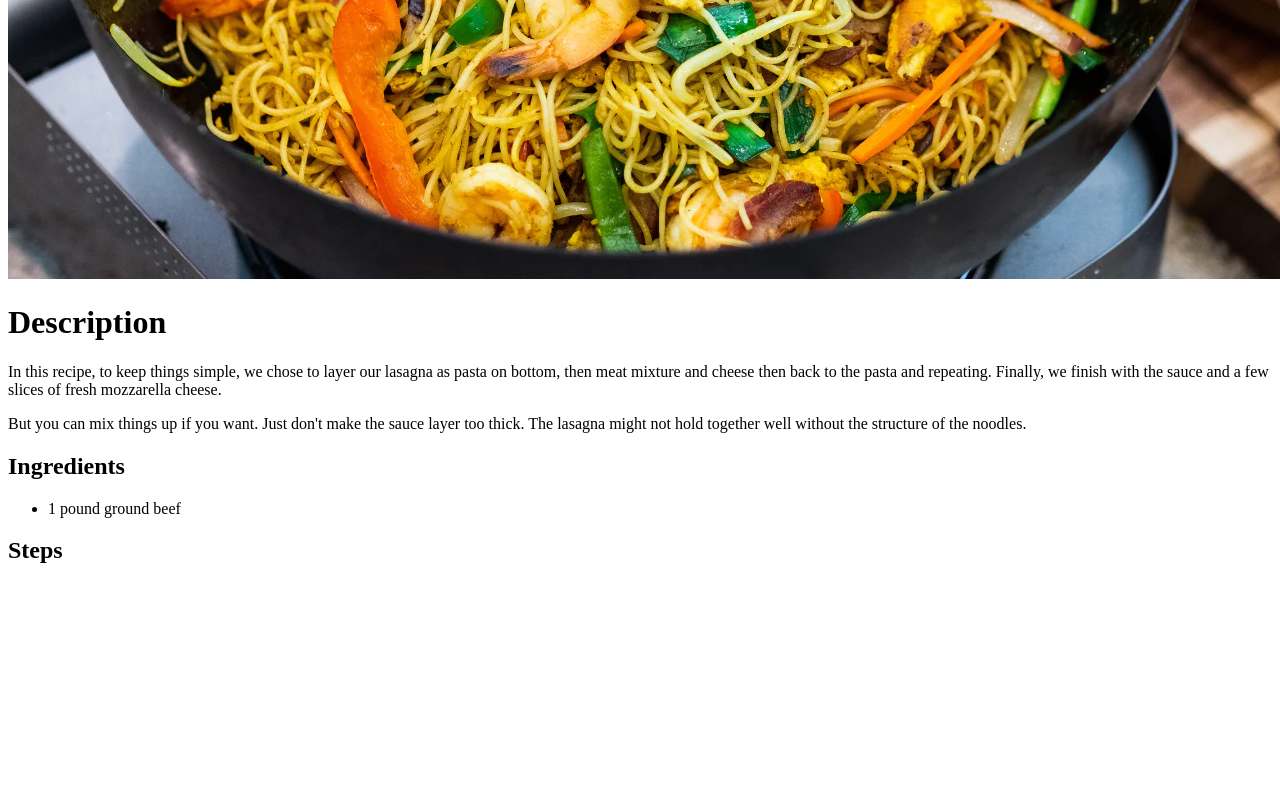
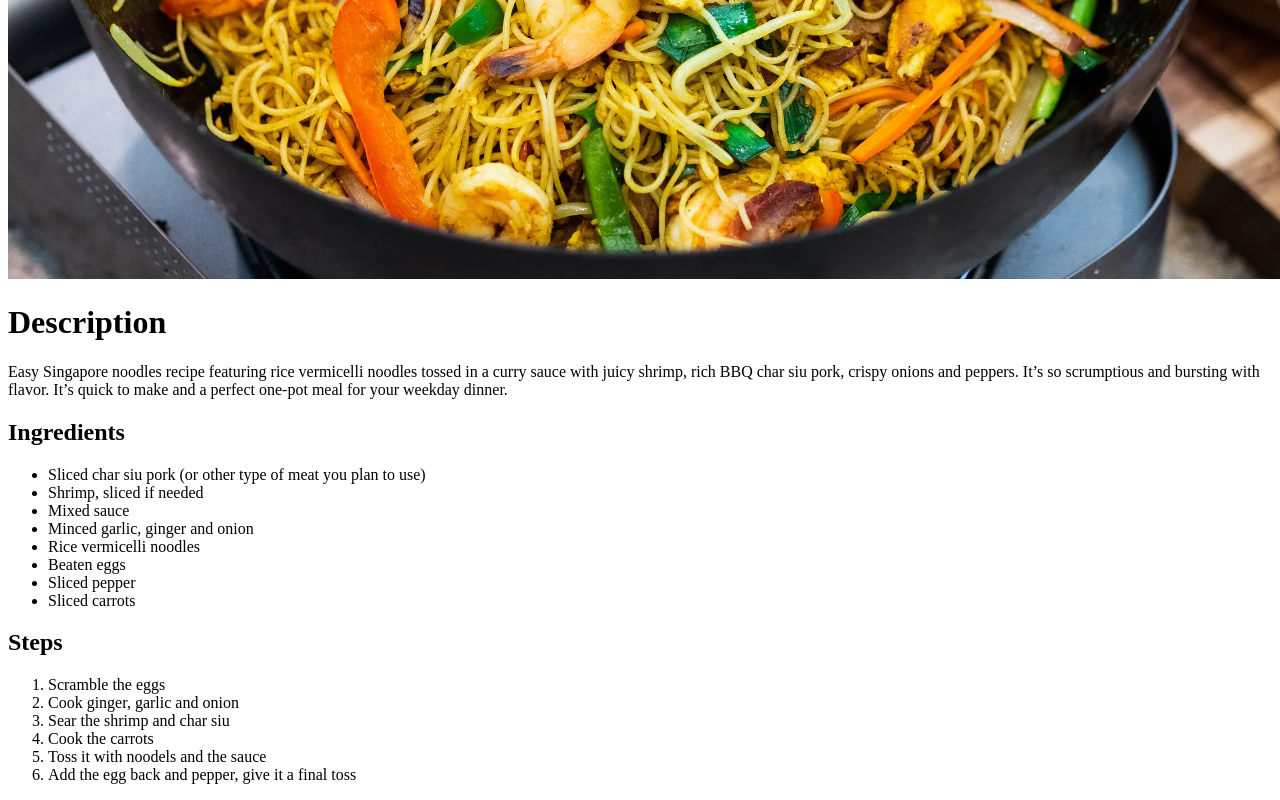
Before and after one commit to jasonjoe1/odin-recipes, a plain HTML site: page recipes/noodles.html in a window 1280 px wide. Shown: the part 521-1321 px from the top of the page. Before the commit the page ends 1105 px from the top, so only its background shows below. Drawn offline with Linux system fonts and the light colour scheme.

Commit message:
Update the noodles recipe page

```diff
--- a/recipes/noodles.html
+++ b/recipes/noodles.html
@@ -11,17 +11,28 @@
     <h1>Noodles</h1>
     <img src="../images/noodles.jpg" alt="picture of a delicious noodles">
     <h1>Description</h1>
-    <p>In this recipe, to keep things simple, we chose to layer our lasagna as pasta on bottom, then meat mixture and cheese then back to the pasta and repeating. Finally, we finish with the sauce and a few slices of fresh mozzarella cheese.</p>
-    <p>But you can mix things up if you want. Just don't make the sauce layer too thick. The lasagna might not hold together well without the structure of the noodles.</p>
+    <p>Easy Singapore noodles recipe featuring rice vermicelli noodles tossed in a curry sauce with juicy shrimp, rich BBQ char siu pork, crispy onions and peppers. It’s so scrumptious and bursting with flavor. It’s quick to make and a perfect one-pot meal
+        for your weekday dinner.</p>
     <h2>Ingredients</h2>
     <ul>
-        <li>1 pound ground beef</li>
+        <li>Sliced char siu pork (or other type of meat you plan to use)</li>
+        <li>Shrimp, sliced if needed</li>
+        <li>Mixed sauce</li>
+        <li>Minced garlic, ginger and onion</li>
+        <li>Rice vermicelli noodles</li>
+        <li>Beaten eggs</li>
+        <li>Sliced pepper</li>
+        <li>Sliced carrots</li>
 
     </ul>
     <h2>Steps</h2>
     <ol>
-
-
+        <li>Scramble the eggs</li>
+        <li>Cook ginger, garlic and onion</li>
+        <li>Sear the shrimp and char siu</li>
+        <li>Cook the carrots</li>
+        <li>Toss it with noodels and the sauce</li>
+        <li>Add the egg back and pepper, give it a final toss</li>
     </ol>
 </body>
 
```
